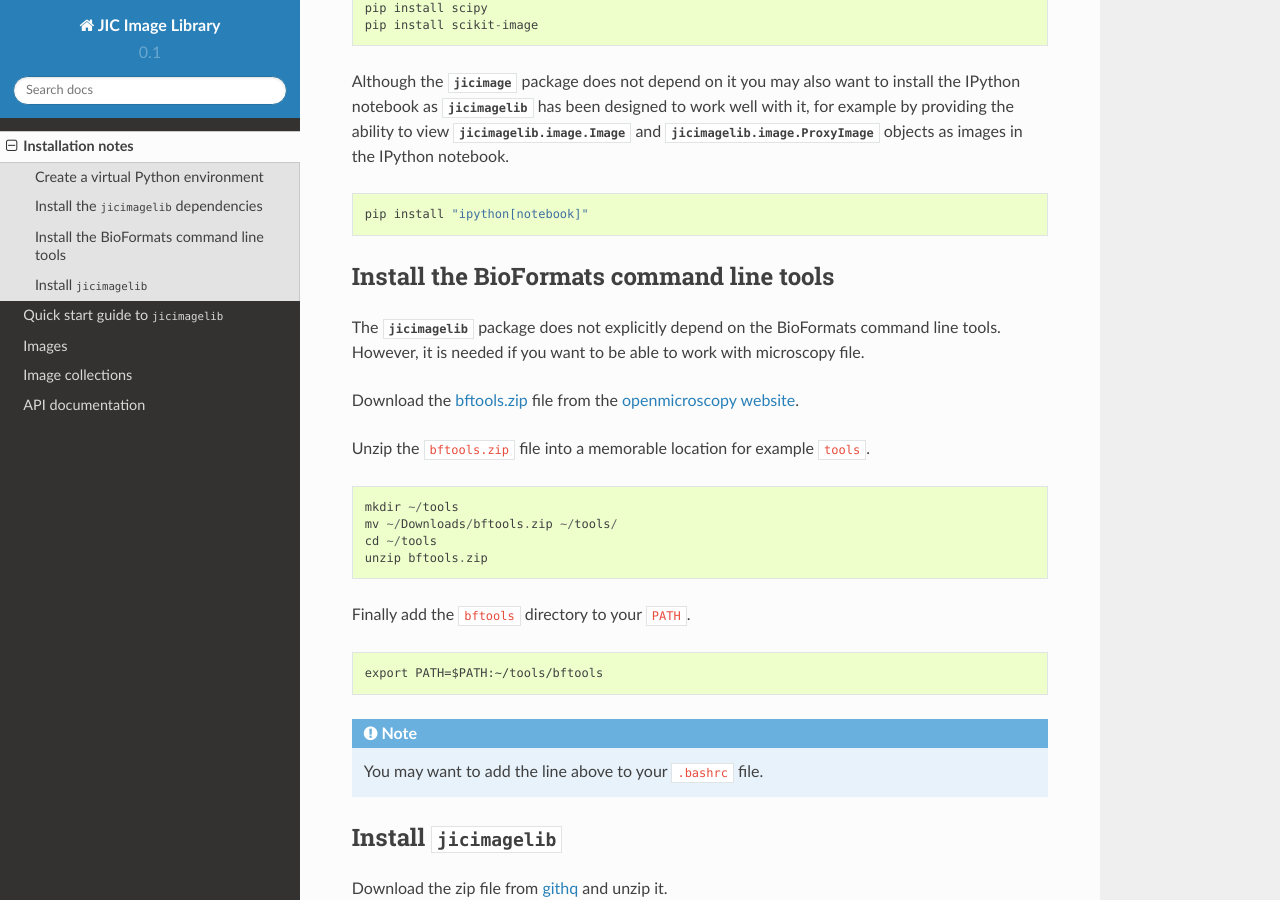
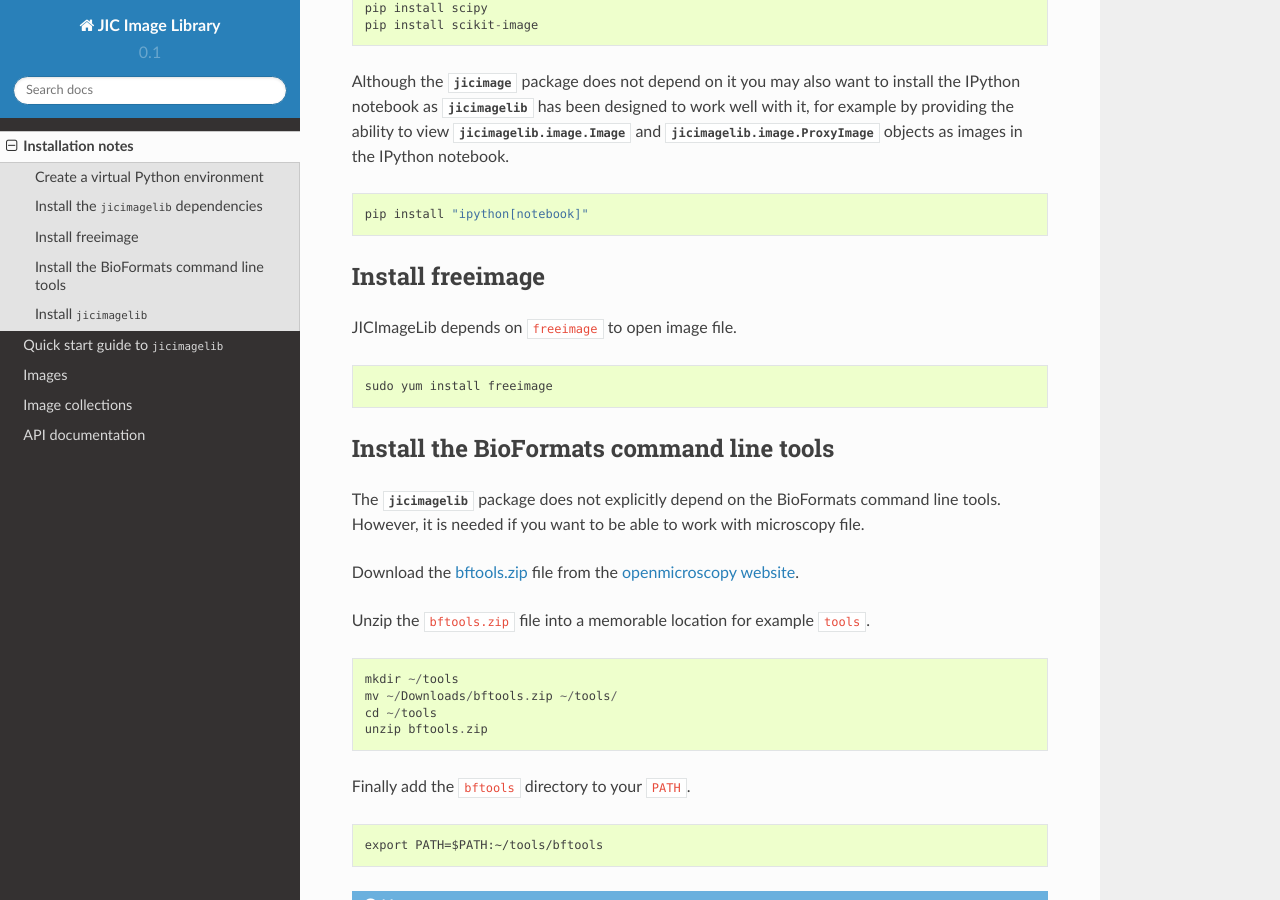
Before and after one commit to JIC-CSB/jicbioimage.core, a Sphinx documentation site: the page built from docs/source/installation_notes.rst, in a window 1280 px wide and 900 px high, scrolled down 1215 px. Built offline with Sphinx 7.4.7 and the Read the Docs theme 2.0.0, drawn with Linux system fonts in a browser that asks for light colours.

Commit message:
Documented dependence on freeimage.

```diff
--- a/docs/source/installation_notes.rst
+++ b/docs/source/installation_notes.rst
@@ -65,6 +65,17 @@ objects as images in the IPython notebook.
 
     pip install "ipython[notebook]"
 
+
+Install freeimage
+-----------------
+
+JICImageLib depends on ``freeimage`` to open image file.
+
+::
+
+    sudo yum install freeimage
+
+
 Install the BioFormats command line tools
 -----------------------------------------
 
```
